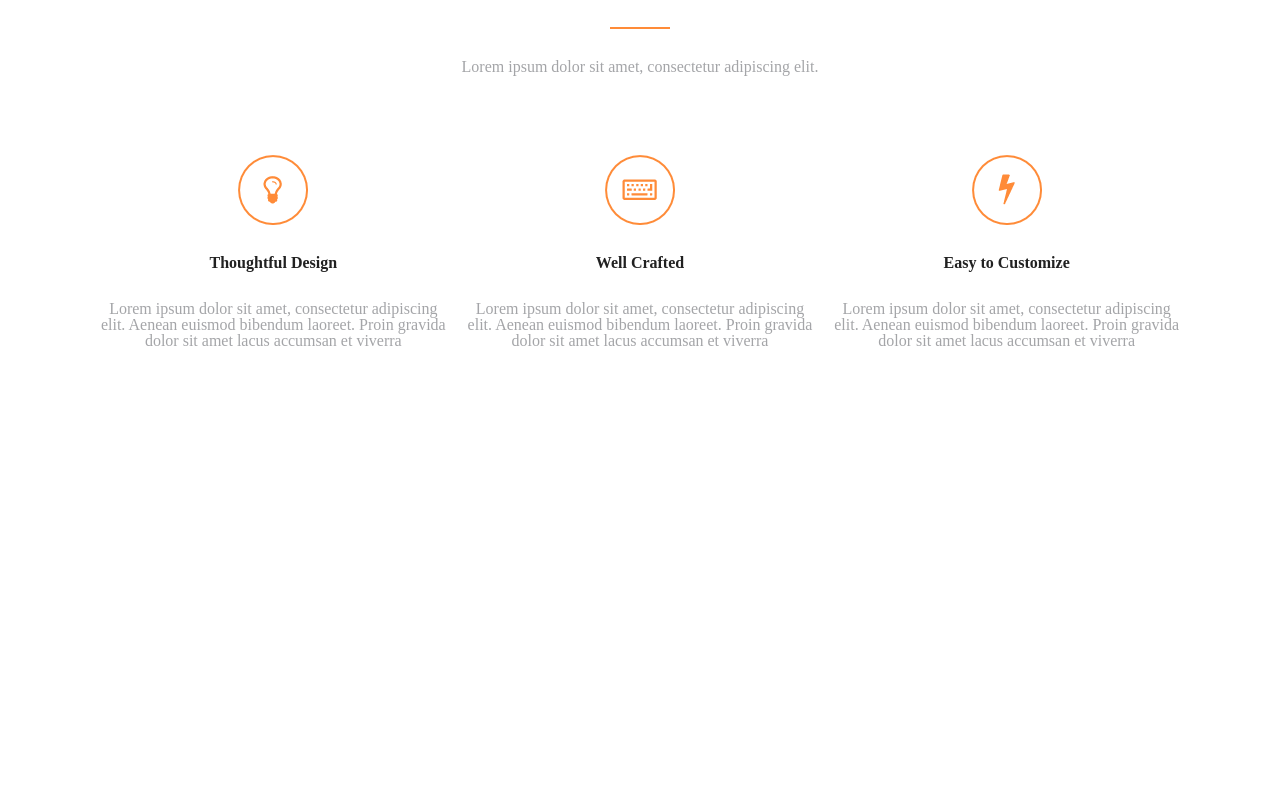
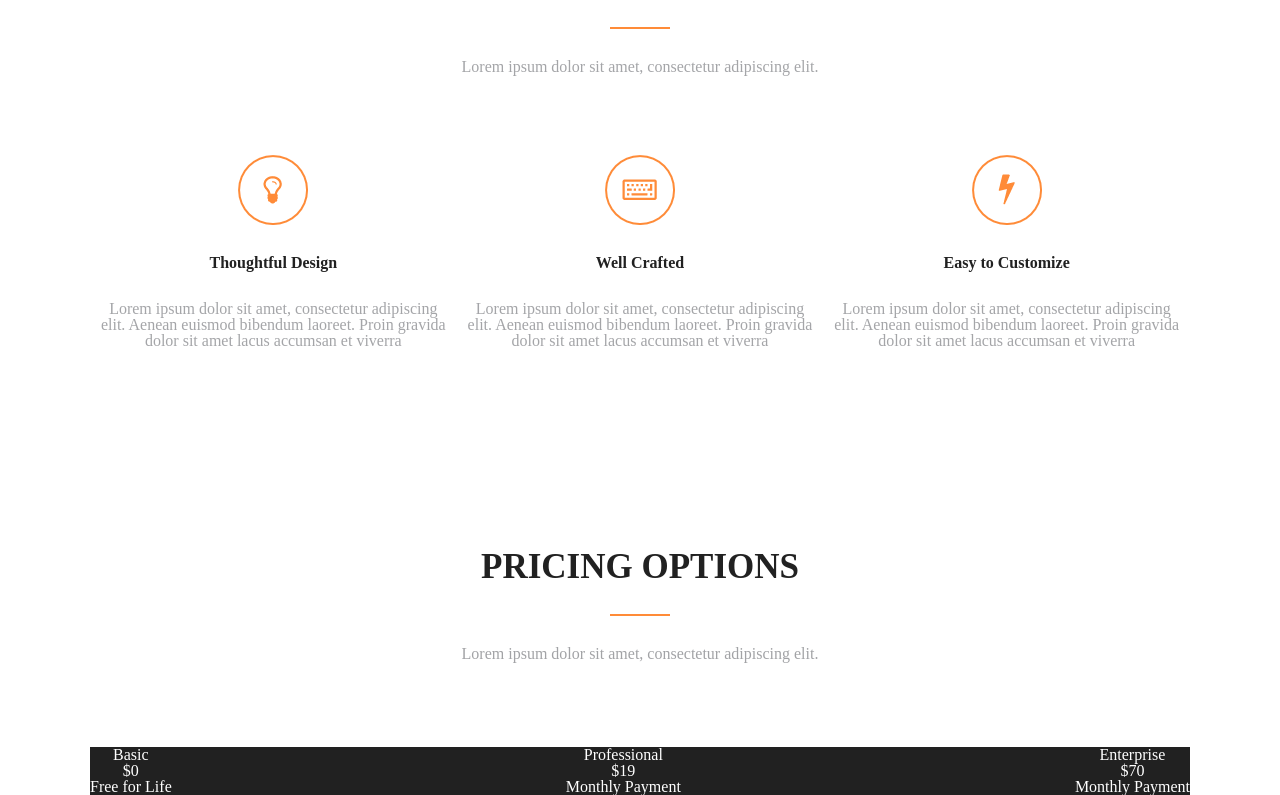
Before and after one commit to Solo66906/AXIT, a plain HTML site: page index.html in a window 1280 px wide. Shown: the part 1521-2316 px from the top of the page. Before the commit the page ends 1970 px from the top, so only its background shows below. Drawn offline with Linux system fonts and the light colour scheme.

Commit message:
Начата работа над блоком Pricing

```diff
--- a/index.html
+++ b/index.html
@@ -153,6 +153,56 @@
                 </div>
             </div>
         </section>
+        <section>
+            <div class="wrapper">
+                <div class="pricing">
+                    <div class="pricing_header">
+                        <h2>PRICING OPTIONS</h2>
+                        <hr>
+                        <p>
+                            Lorem ipsum dolor sit amet, consectetur adipiscing elit.
+                        </p>
+                    </div>
+                    <div class="pricing_slot">
+                        <ul class="pricing_list">
+                            <li class="pricing_item">
+                                <div class="card_header">
+                                    Basic
+                                </div>
+                                <div class="card_prici">
+                                    $0
+                                </div>
+                                <div class="card_sub_text">
+                                    Free for Life
+                                </div>
+                            </li>
+                            <li class="pricing_item">
+                                <div class="item_header">
+                                    Professional
+                                </div>
+                                <div class="card_prici">
+                                    $19
+                                </div>
+                                <div class="card_sub_text">
+                                    Monthly Payment
+                                </div>
+                            </li>
+                            <li class="pricing_item">
+                                <div class="item_header">
+                                    Enterprise
+                                </div>
+                                <div class="card_prici">
+                                    $70
+                                </div>
+                                <div class="card_sub_text">
+                                    Monthly Payment
+                                </div>
+                            </li>
+                        </ul>
+                    </div>
+                </div>
+            </div>
+        </section>
     </main>
     <footer>
 
--- a/style/style.css
+++ b/style/style.css
@@ -159,6 +159,7 @@ hr {
     width: 110px;
     height: 110px;
     background-color: #333333;
+    transition: 0.2s;
 }
 .tab_item:hover, .tab_item:active {
     background-color: #ff8b38;
@@ -196,6 +197,7 @@ hr {
     border-radius: 5px;
 }
 /* Style Feature end     */
+/* Style Process start   */
 .header_process {
     margin-top: 200px;
     margin-bottom: 80px;
@@ -233,3 +235,37 @@ hr {
     color: #a4a5a8;
     margin-bottom: 100px;
 }
+/* Style Process end     */
+/* Style Pricing start   */
+.pricing {
+    margin-top: 100px;
+}
+.pricing_header {
+    display: flex;
+    flex-direction: column;
+    align-items: center;
+}
+.pricing_header h2 {
+    font-size: 35px;
+    color: #212121;
+}
+.pricing_header hr {
+    border: 0px;
+    background-color: #ff8b38;
+    margin: 30px 0px;
+}
+.pricing_header p {
+    color: #a2a3a6;
+    margin-bottom: 85px;
+}
+.pricing_list {
+    background-color: #212121;
+    display: flex;
+    justify-content: space-between;
+}
+.pricing_item {
+    display: flex;
+    align-items: center;
+    flex-direction: column;
+}
+/* Style Pricing end     */
```
